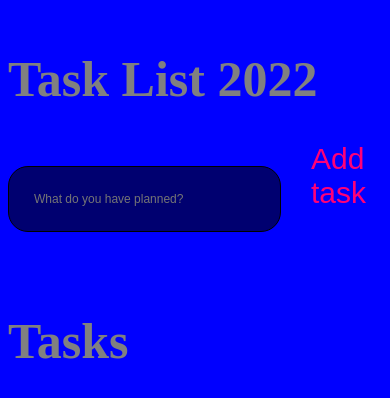
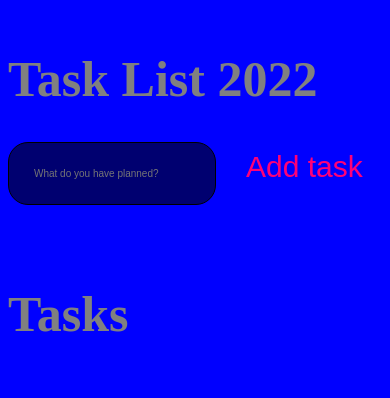
Before and after one commit to honeyposh/react-todo, a React (Create React App) app: page / in a window 390 px wide. Shown: the top 398 px of the page. Built offline with nearby package versions, Linux system fonts and the light colour scheme.

Commit message:
after adding media query

```diff
--- a/src/components/Input.module.css
+++ b/src/components/Input.module.css
@@ -15,12 +15,12 @@ button {
   margin-left: 30px;
 }
 @media (max-width: 768px) {
+  .container {
+    width: 97%;
+  }
   input {
-    width: 70%;
+    width: 55%;
     /* background-color: red; */
-    font-size: 12px;
-  }
-  .inputbtn {
-    width: 10%;
+    font-size: 10px;
   }
 }
```
